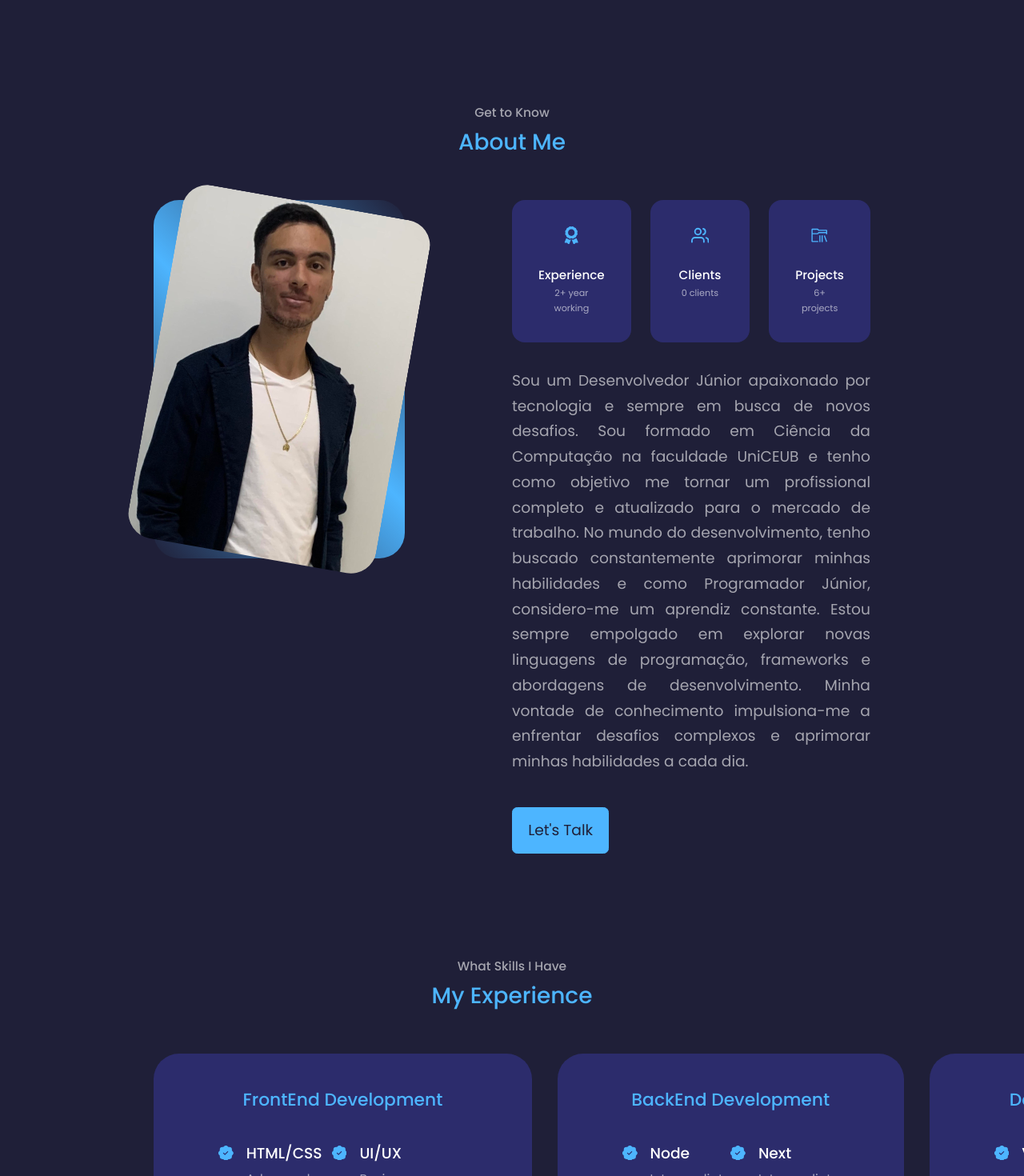
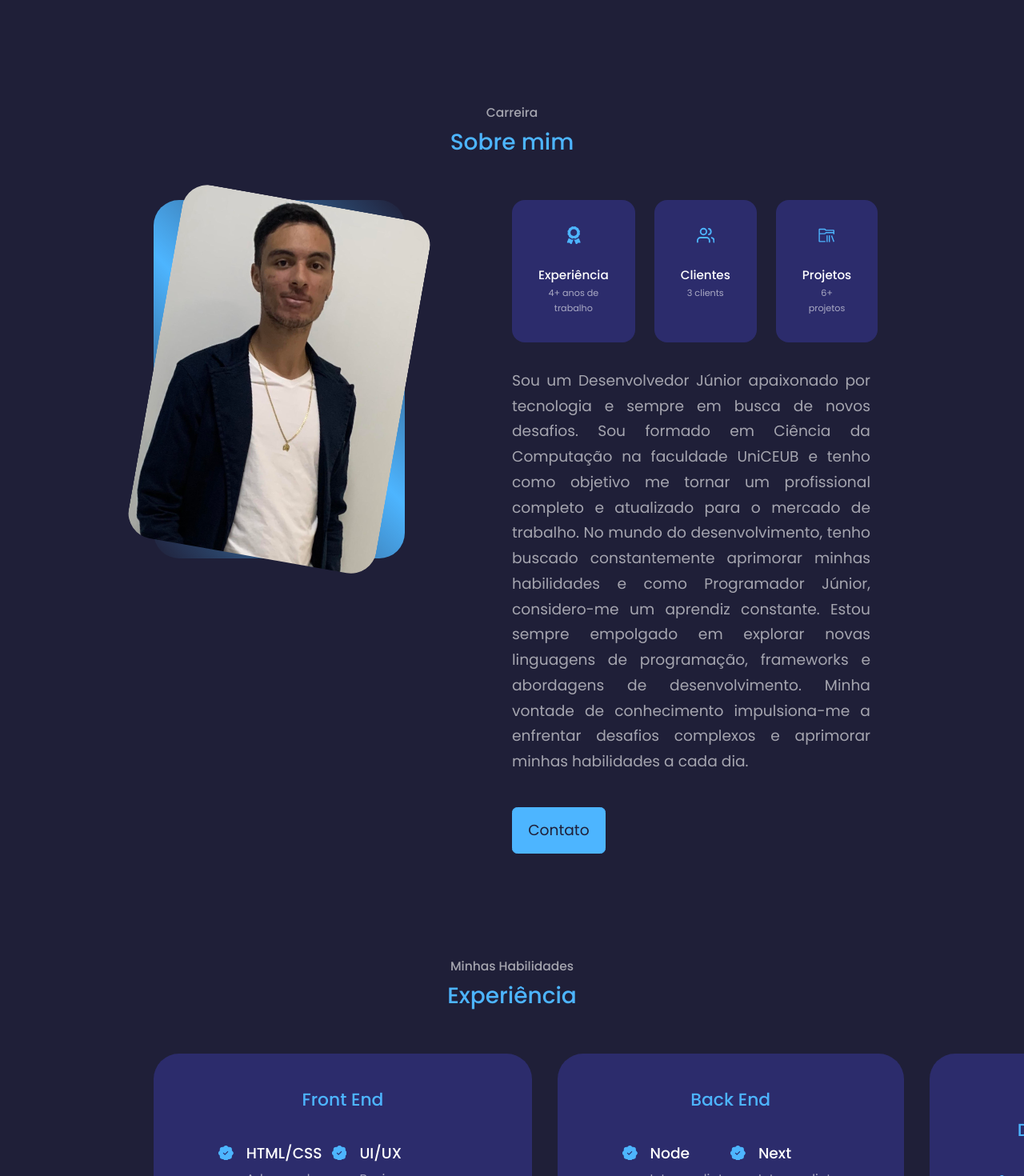
Before and after one commit to pedrowilliamsantos/portfolio, a React (Create React App) app: page / in a window 1280 px wide. Shown: the part 800-2270 px from the top of the page at 80% size. Built offline with nearby package versions, Linux system fonts and the light colour scheme.

Commit message:
deixando em port, e add novo projeto

```diff
--- a/src/components/about/About.jsx
+++ b/src/components/about/About.jsx
@@ -11,8 +11,8 @@ function About() {
 
     return (
         <section id='about'>
-            <h5>Get to Know</h5>
-            <h2>About Me</h2>
+            <h5>Carreira</h5>
+            <h2>Sobre mim</h2>
 
             <div className="container about__container">
                 <div className="about__me">
@@ -25,21 +25,21 @@ function About() {
                     <div className="about__cards">
                         <article className='about__card'>
                             <FaAward className='about__icon' />
-                            <h5>Experience</h5>
-                            <small>2+ year working</small>
+                            <h5>Experiência</h5>
+                            <small>4+ anos de trabalho</small>
                         </article>
 
                         <article className='about__card'>
                             <FiUsers className='about__icon' />
-                            <h5>Clients</h5>
-                            <small>0 clients</small>
+                            <h5>Clientes</h5>
+                            <small>3 clients</small>
                         </article>
 
                         <a href="#portfolio" onClick={() => setActiveNav('#portfolio')} className={activeNav === '#portfolio' ? 'active' : ''}>
                             <article className='about__card'>
                                 <VscFolderLibrary className='about__icon' />
-                                <h5>Projects</h5>
-                                <small>6+ projects</small>
+                                <h5>Projetos</h5>
+                                <small>6+ projetos</small>
                             </article>
                         </a>
                     </div>
@@ -51,7 +51,7 @@ function About() {
                         em explorar novas linguagens de programação, frameworks e abordagens de desenvolvimento. Minha vontade de conhecimento
                         impulsiona-me a enfrentar desafios complexos e aprimorar minhas habilidades a cada dia.
                     </p>
-                    <a href="#contact" className='btn btn-primary'>Let's Talk</a>
+                    <a href="#contact" className='btn btn-primary'>Contato</a>
                 </div>
             </div>
         </section>
--- a/src/components/contact/Contact.jsx
+++ b/src/components/contact/Contact.jsx
@@ -31,8 +31,8 @@ const Contact = () => {
 
     return (
         <section id='contact'>
-            <h5>Get in Touch</h5>
-            <h2>Contact Me</h2>
+            <h5>Entre em contato</h5>
+            <h2>Contato</h2>
 
             <div className="container contact__container">
                 <div className="contact__options">
--- a/src/components/experience/Experience.jsx
+++ b/src/components/experience/Experience.jsx
@@ -5,13 +5,13 @@ import { BsPatchCheckFill } from 'react-icons/bs'
 const Experience = () => {
     return (
         <section id='experience'>
-            <h5>What Skills I Have</h5>
-            <h2>My Experience</h2>
+            <h5>Minhas Habilidades</h5>
+            <h2>Experiência</h2>
 
             <div className="container experience__container">
 
                 <div className="experience__frontend">
-                    <h3>FrontEnd Development</h3>
+                    <h3>Front End</h3>
                     <div className="experience__content">
                         <article className='experience__details'>
                             <BsPatchCheckFill className='experience__details-icon' />
@@ -64,7 +64,7 @@ const Experience = () => {
                 </div>
 
                 <div className="experience__backend">
-                    <h3>BackEnd Development</h3>
+                    <h3>Back End</h3>
                     <div className="experience__content">
 
                         <article className='experience__details'>
@@ -110,7 +110,7 @@ const Experience = () => {
                 </div>
 
                 <div className="experience__tools">
-                    <h3>Development Tools</h3>
+                    <h3>Ferramentas de Desenvolvimento</h3>
                     <div className="experience__content">
 
                         <article className='experience__details'>
--- a/src/components/footer/Footer.jsx
+++ b/src/components/footer/Footer.jsx
@@ -11,11 +11,11 @@ function Footer() {
 
             <ul className='permalinks'>
                 <li><a href="#">Home</a></li>
-                <li><a href="#about">About</a></li>
-                <li><a href="#experience">Experience</a></li>
+                <li><a href="#about">Sobre mim</a></li>
+                <li><a href="#experience">Experiência</a></li>
                 {/*<li><a href="#services">Services</a></li>*/}
                 <li><a href="#portfolio">Portfolio</a></li>
-                <li><a href="#contact">Contact</a></li>
+                <li><a href="#contact">Contato</a></li>
             </ul>
 
             <div className="footer__socials">
--- a/src/components/header/CTA.jsx
+++ b/src/components/header/CTA.jsx
@@ -5,7 +5,7 @@ function CTA() {
     return (
         <div className='cta'>
             <a href={CV} download className='btn'>Download CV</a>
-            <a href="#contact" className='btn btn-primary'>Let's talk</a>
+            <a href="#contact" className='btn btn-primary'>Contato</a>
         </div>
     );
 }
--- a/src/components/header/Header.jsx
+++ b/src/components/header/Header.jsx
@@ -7,9 +7,9 @@ function Header() {
     return (
         <header>
             <div className='container header__container'>
-                <h5>Hello I'm</h5>
+                <h5>Olá, me chamo</h5>
                 <h1>Pedro William</h1>
-                <h5 className='text-light'>Software Engineer</h5>
+                <h5 className='text-light'>Web Designer</h5>
                 <CTA />
                 <HeaderSocials />
 
--- a/src/components/portfolio/Portfolio.jsx
+++ b/src/components/portfolio/Portfolio.jsx
@@ -3,44 +3,51 @@ import './portfolio.css'
 import IMG1 from '../../assets/imgshop.png'
 import IMG2 from "../../assets/reactimg.jpeg"
 import IMG3 from "../../assets/restaurante.png"
+import IMG4 from "../../assets/todolist.png"
 import CS from "../../assets/comingsoon.jpg"
 
 const dados = [
     {
         id: 1,
         image: IMG1,
-        title: 'A Clothing E-commerce',
+        title: 'Loja de roupas E-commerce',
         github: 'https://github.com/pedrowilliamsantos/shopstore',
         demo: 'https://shopstore-pw.vercel.app/'
     },
     {
         id: 2,
         image: IMG2,
-        title: 'React Admin DashBoard',
+        title: 'React Painel de controle',
         github: 'https://github.com/pedrowilliamsantos/react-admin',
         demo: 'https://reactadmin-pw.vercel.app/'
     },
     {
         id: 3,
         image: IMG3,
-        title: 'Restaurant Design Web',
+        title: 'Website Restaurante',
         github: 'https://github.com/pedrowilliamsantos/restaurante',
         demo: 'https://restaurante-pw.vercel.app/'
     },
     {
         id: 4,
+        image: IMG4,
+        title: 'React TodoList',
+        github: 'https://github.com/pedrowilliamsantos/todolist',
+        demo: 'https://todolist-pw.vercel.app/'
+    },
+    {
+        id: 5,
         image: CS,
-        title: 'Coming Soon...',
+        title: 'Em breve...',
         github: 'https://github.com/pedrowilliamsantos',
         demo: 'https://github.com/pedrowilliamsantos'
     },
-
 ]
 
 const portfolio = () => {
     return (
         <section id='portfolio'>
-            <h5>My Recent Work</h5>
+            <h5>Meus Trabalhos</h5>
             <h2>Portfolio</h2>
 
             <div className="container portfolio__container">
```
Also changed, not shown: src/assets/todolist.png (added).
